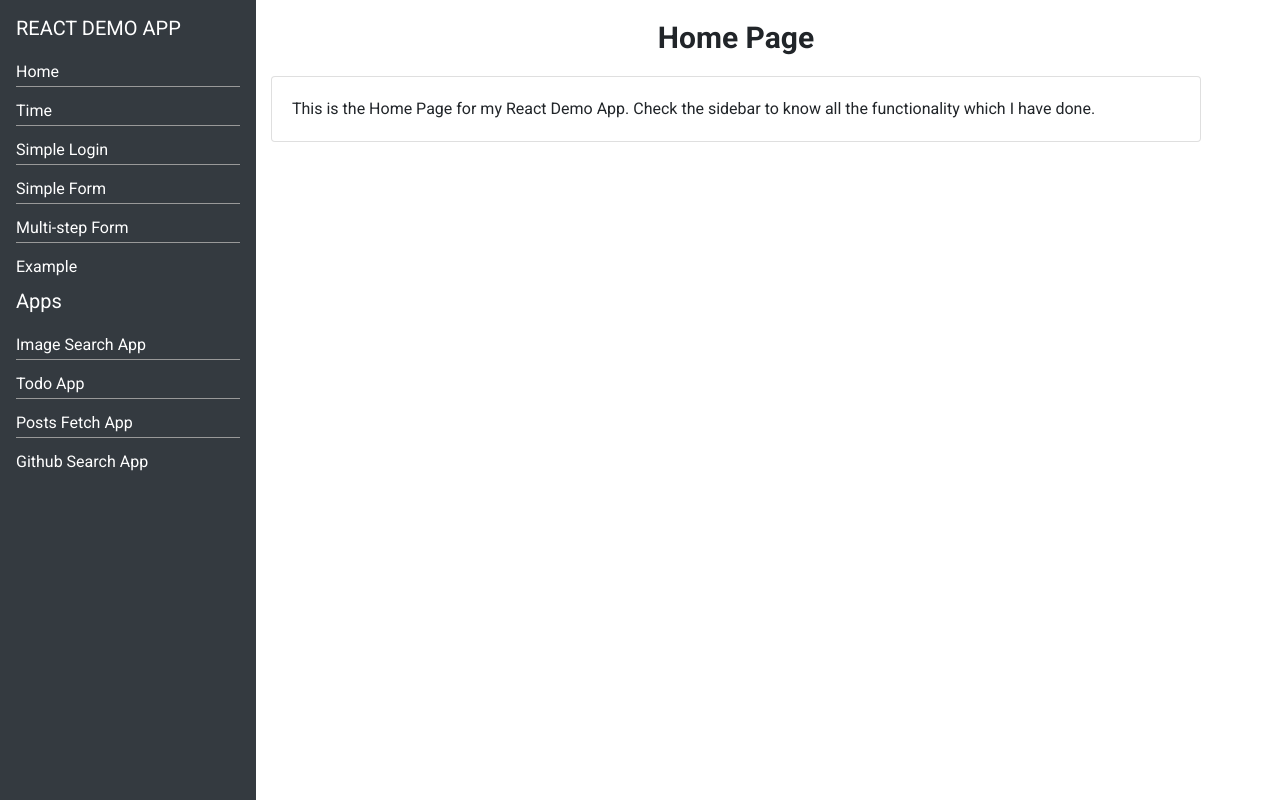
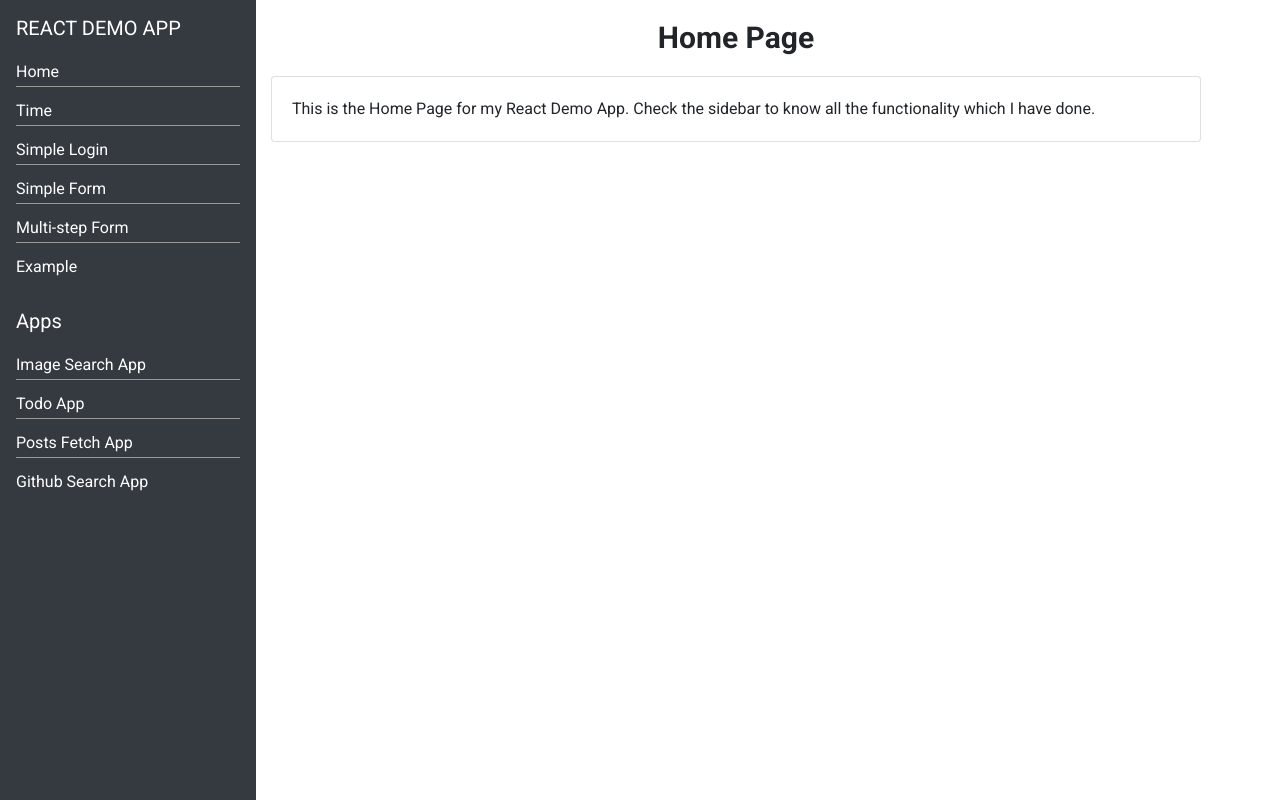
Before and after one commit to amrit-gandhi-ltts/react-demo-app, a React (Create React App) app: page / in a window 1280 px wide. Built offline with nearby package versions, Linux system fonts and the light colour scheme.

Commit message:
added not found component

```diff
--- a/src/App.js
+++ b/src/App.js
@@ -37,7 +37,7 @@ class App extends Component {
                 <Route path="/posts" component={ Posts } />
                 <Route path="/github-search" component={ GithubSearch } />
                 <Route path="/example" component={ Example } />
-                <Route path="*" component={ NotFound }/>
+                <Route path="*" component={ NotFound } />
               </Switch>
             </div>
           </div>
--- a/src/components/Navbar/Navbar.css
+++ b/src/components/Navbar/Navbar.css
@@ -8,7 +8,7 @@
 }
 
 .navbar-nav {
-    margin: 0 0 20px 0;
+    margin: 0 0 20px 0 !important;
     padding: 0;
     flex-direction: column !important;
     width: 100%;
```
